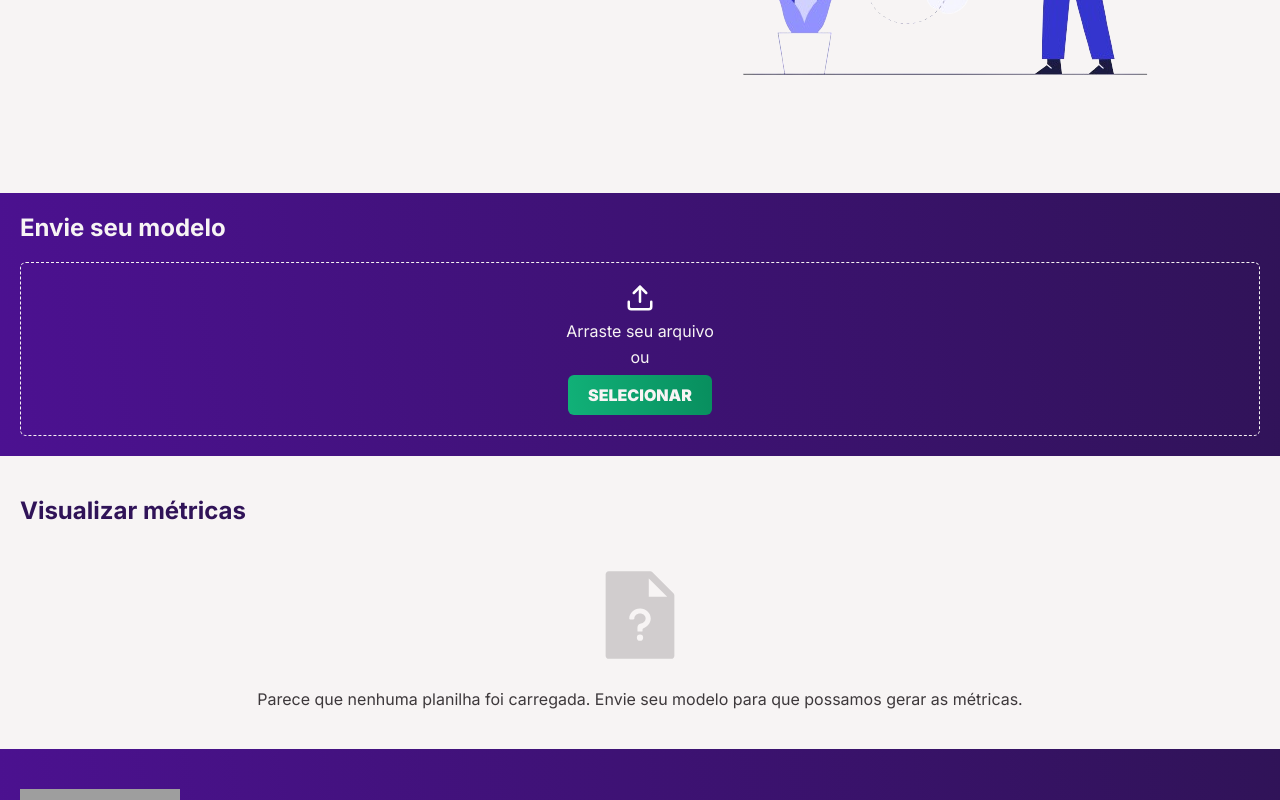
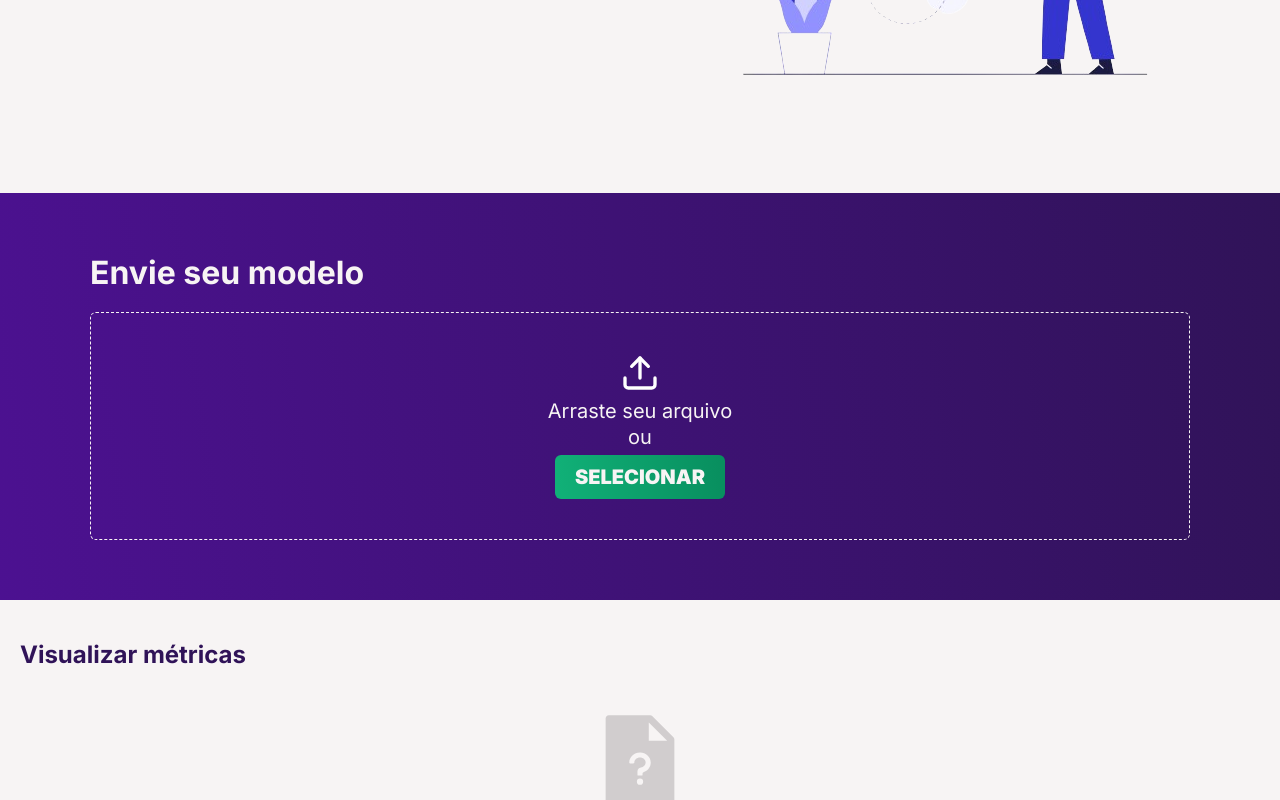
Before and after one commit to timoteostifft/copybase, a Vue app in the folder frontend/: page / in a window 1280 px wide. Shown: the part 615-1415 px from the top of the page. Built offline with nearby package versions, Linux system fonts and the light colour scheme; no server answers; grey boxes are pictures that could not be loaded.

Commit message:
feat: add upload responsiveness

```diff
--- a/frontend/src/components/Upload.vue
+++ b/frontend/src/components/Upload.vue
@@ -80,12 +80,9 @@ function select() {
   );
 
   #content {
-    max-width: 1280px;
-    padding: 0 20px;
     margin: 0 auto;
     display: flex;
     flex-direction: column;
-    padding: 20px;
     color: var(--background);
 
     #dropzone {
@@ -93,7 +90,6 @@ function select() {
       display: flex;
       flex-direction: column;
       align-items: center;
-      padding: 20px;
       border-radius: 6px;
       text-align: center;
       font-weight: 400;
@@ -103,10 +99,6 @@ function select() {
       span {
         line-height: 1rem;
         margin-top: 10px;
-      }
-
-      img {
-        width: 30px;
       }
 
       label {
@@ -145,4 +137,48 @@ function select() {
     }
   }
 }
+
+@media (min-width: 1140px) {
+  #content {
+    padding: 60px 20px;
+    font-size: 1.25rem;
+    > h2 {
+      font-size: 2rem;
+    }
+
+    #dropzone {
+      padding: 40px;
+
+      img {
+        width: 40px;
+      }
+    }
+  }
+}
+
+@media (max-width: 1140px) {
+  #content {
+    padding: 20px;
+
+    #dropzone {
+      padding: 20px;
+
+      img {
+        width: 30px;
+      }
+    }
+  }
+}
+
+@media (max-width: 767px) or (min-width: 1140px) {
+  #content {
+    max-width: 1140px;
+  }
+}
+
+@media (min-width: 768px) and (max-width: 1140px) {
+  #content {
+    max-width: 800px;
+  }
+}
 </style>
```
